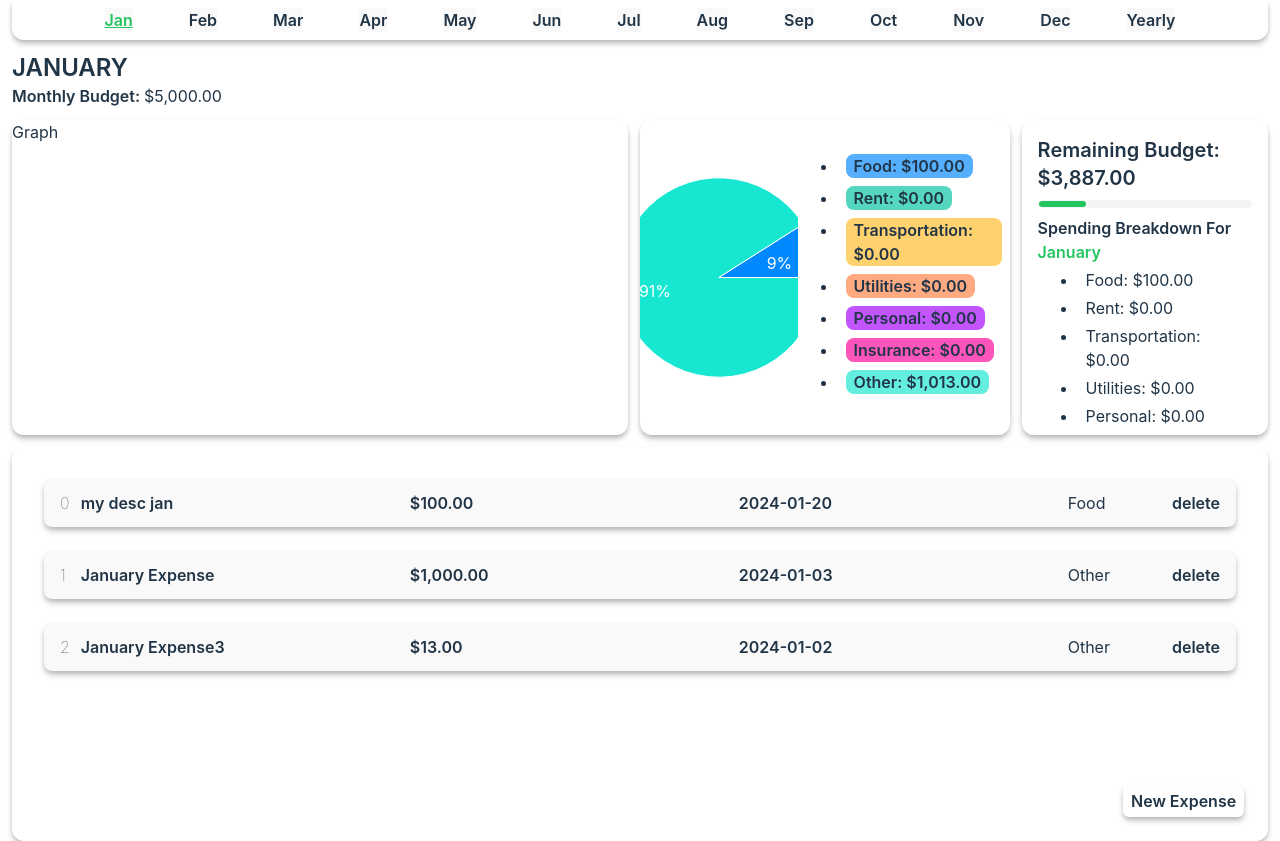
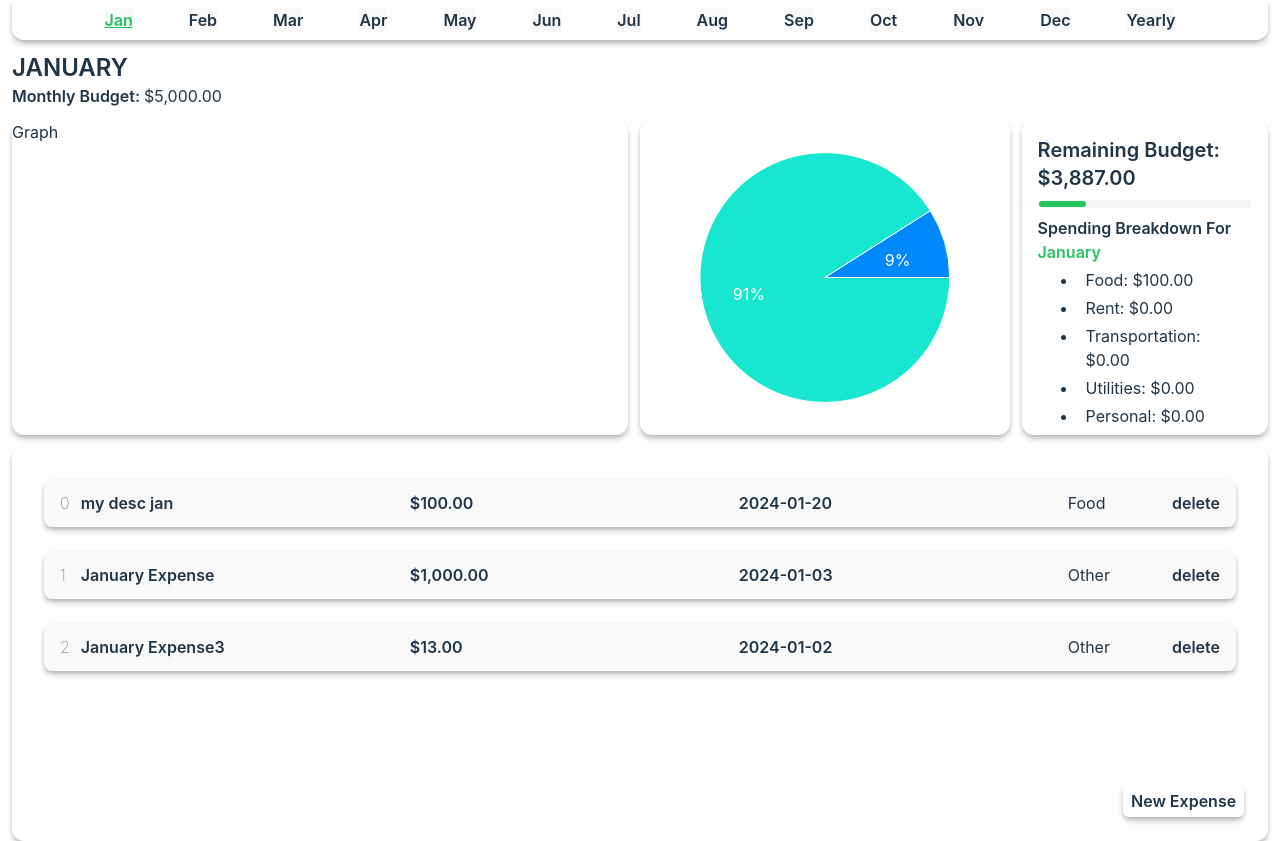
Before and after one commit to vChrisL/Finance-Tracker, a React (Vite) app: page / in a window 1280 px wide. Built offline with nearby package versions, Linux system fonts and the light colour scheme.

Commit message:
removed redundant legend for pie chart

```diff
--- a/src/components/PieChartDisplay-component.tsx
+++ b/src/components/PieChartDisplay-component.tsx
@@ -152,7 +152,7 @@ export function PieChartDisplay() {
         else{
             return(
                 <div className="flex flex-row w-full h-full gap-10 items-center">
-                    <ResponsiveContainer width="50%" height="100%">
+                    <ResponsiveContainer width="100%" height="100%">
                         <PieChart>
                             <Pie
                             data={data}
@@ -160,7 +160,7 @@ export function PieChartDisplay() {
                             cy="50%"
                             labelLine={false}
                             label={renderCustomizedLabel}
-                            outerRadius={100}
+                            outerRadius={125}
                             fill="#8884d8"
                             dataKey="value"
                             >
@@ -171,13 +171,6 @@ export function PieChartDisplay() {
                             <Tooltip content={<CustomTooltip/>} cursor={false}></Tooltip>
                         </PieChart>
                     </ResponsiveContainer>
-                    <div>
-                        <ul>
-                            {expenseCategories.map((category) =>
-                                <li className="list-disc mb-2 px-2 w-fit">{PopulateCateogies(category)}</li>
-                            )}
-                        </ul>
-                    </div>
                 </div>
             )
         }
```
